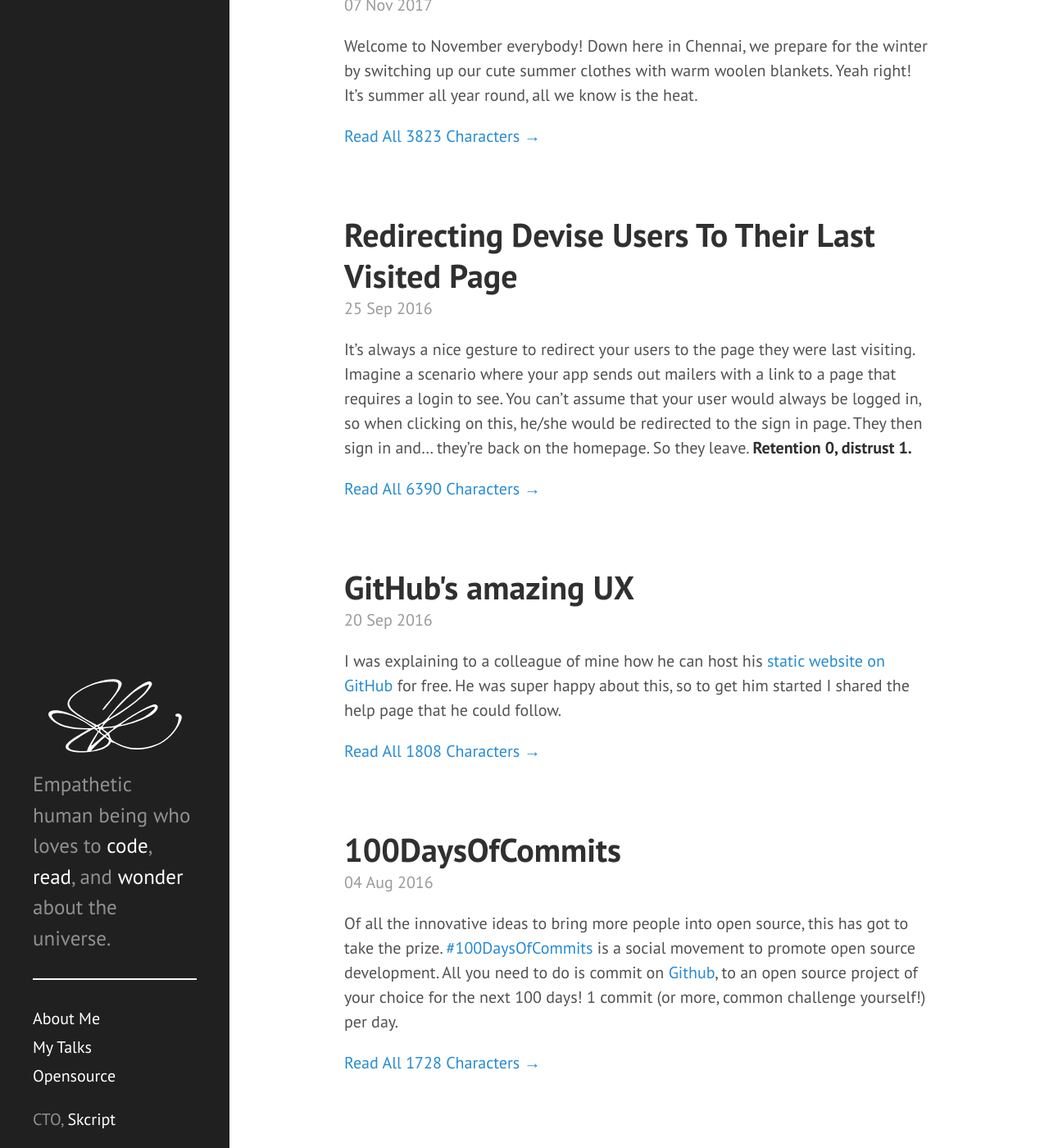
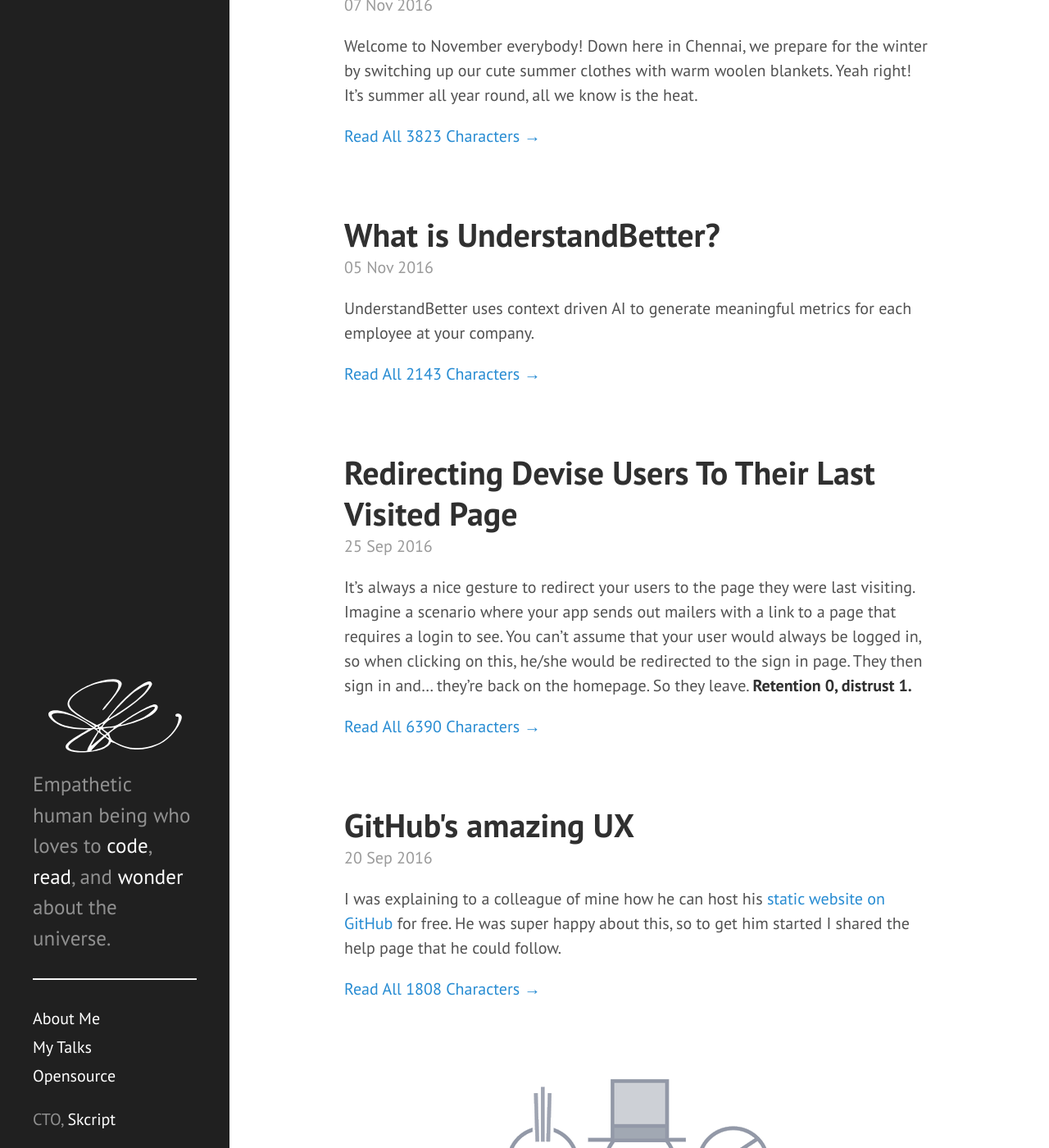
Before and after one commit to swaathi/swaathi.github.io, a Jekyll site: the page built from index.html, in a window 1280 px wide and 1400 px high, scrolled down 519 px. Shown: the whole window at 82% size. Built offline with Jekyll 4.4.1, drawn with Linux system fonts in a browser that asks for light colours; the list of posts is cut into pages by our own code; some of the changed text lies outside the part shown.

Commit message:
New post 🎉

```diff
--- /dev/null
+++ b/_posts/2016-10-05-what-is-understandbetter.md
@@ -0,0 +1,25 @@
+---
+layout: post
+title: What is UnderstandBetter?
+date: 2016-11-05 10:30:00 +5:30 GMT
+share: y
+---
+
+UnderstandBetter uses context driven AI to generate meaningful metrics for each employee at your company.
+
+<!--break-->
+
+<img src="/public/posts/2016-10-05/understandbetter.jpg" class="img" alt="UnderstandBetter Logo" />
+
+The platform, in the eyes of an employee is quite simple. Every 3 days of the week they receive a question. Each question will either help CEOs/HRs understand what their workload is, what their perspective of the company is, or what kind of person they are personally. These questions are framed by AI engine, which is custom tailored for your company.
+
+It helps CEOs & HRs measure the employee engagement quotient in the company, with little to no effort. Getting real-time feedback from the employees is the key component in measuring these data points today.
+
+To easily generate actionable goals from the responses, CEOs/HRs can start a direct One-on-One. This, in relation with the polarity of each response, will later be used to generate a report of the employees retention score and the employee engagement quotient.
+
+Analytics are at the core of UnderstandBetter. For each response, automatic summaries are generated, keywords are extracted and a measure of polarity and subjectivity is garnered. There are over 200 data points that we process, and 15 actionable metrics UnderstandEngine (AI Engine for UnderstandBetter) quantifies to help CEOs/HRs make more accurate employee decisions. Using this information, UnderstandBetter predicts the people who are about to leave the company.
+
+These are only our core features. To reach employees where ever they are, UnderstandBetter ties in with existing HRMs and other third party services. To promote realtime conversations with the entire team, we also have Town-halls (a company-wide real time conversation). As a feel good factor, “Memories” rekindles aspects of the company’s story (a kind of Facebook Memories for work).
+
+---
+We deeply care about employee happiness at [UnderstandBetter](https://understandbetter.co). You're always cared for here. Sign up for your 14 day free trial now!
--- a/_posts/2016-11-07-what-is-new-in-understandbetter.md
+++ b/_posts/2016-11-07-what-is-new-in-understandbetter.md
@@ -1,7 +1,7 @@
 ---
 layout: post
 title: What's new in UnderstandBetter?
-date: 2017-11-07 10:30:00 +5:30 GMT
+date: 2016-11-07 10:30:00 +5:30 GMT
 share: y
 ---
 
@@ -13,17 +13,17 @@
 
 We pushed a lot of nifty feature updates to [UnderstandBetter](https://understandbetter.co) too! Memories got a huge facelift, you can now tag a memory to a person, associate a weblink to it, and also link a Tweet or Facebook post directly.
 
-<img src="/public/posts/2017-11-07/memory_user.png" class="img" alt="UnderstandBetter Memory tagged to a person" />
+<img src="/public/posts/2016-11-07/memory_user.png" class="img" alt="UnderstandBetter Memory tagged to a person" />
 
 There's also new emoji's to express your memory better! What do you think? Write to us if you think these emoji's just can not emote your wide range of emotions. (I'm asking for the 💩 emoji, but no one seems to take me seriously, I wonder why?)
 
-<img src="/public/posts/2017-11-07/memory_form.png" class="img" alt="UnderstandBetter Memory form with emojis" />
+<img src="/public/posts/2016-11-07/memory_form.png" class="img" alt="UnderstandBetter Memory form with emojis" />
 
 Okay, we'll admit it, we were way too restrictive with Townhalls when we first launched it! We didn't even allow users to edit or delete comments, a little paranoid in retrospect, but we really thought humans were just robots who never made mistakes. There was an intervention and found out that this is not the case, so here you go! Power to you.
 
 You can now edit comments in Townhalls, and everything refreshes in realtime! You can continue your conversation as you would. We also show a little "edited" flag if someone has been naughty.
 
-<img src="/public/posts/2017-11-07/townhall_comment.png" class="img" alt="UnderstandBetter improved Townhall Comments" />
+<img src="/public/posts/2016-11-07/townhall_comment.png" class="img" alt="UnderstandBetter improved Townhall Comments" />
 
 There's also new options to toggle child comments, view only things you want to without getting distracted.
 
--- a/_posts/2016-11-17-reading-a-100-responses-in-30-minutes.md
+++ b/_posts/2016-11-17-reading-a-100-responses-in-30-minutes.md
@@ -1,7 +1,7 @@
 ---
 layout: post
 title: Reading a 100 responses in 30 minutes!
-date: 2017-11-17 16:30:00 +5:30 GMT
+date: 2016-11-17 16:30:00 +5:30 GMT
 share: y
 ---
 
@@ -13,7 +13,7 @@
 
 At Skcript, we have a company wide belief that technology's best use is increasing the productivity of humans. We knew it isn't efficient for a human to skim through a 100 longform responses and convert them into actionable goals. So that's when we called upon our little AI friend the UnderstandEngine.
 
-<img src="/public/posts/2017-11-17/understand_engine.jpeg" class="img" alt="UnderstandEngine Logo" />
+<img src="/public/posts/2016-11-17/understand_engine.jpeg" class="img" alt="UnderstandEngine Logo" />
 
 When an answer which is of considerable length hops by us, we parse just about everything we can about it.
 
@@ -23,13 +23,13 @@
 
 Here's how it looks like in action,
 
-<img src="/public/posts/2017-11-17/automatic_summary.jpeg" class="img" alt="Automatic Summary Generation with UnderstandEngine" />
+<img src="/public/posts/2016-11-17/automatic_summary.jpeg" class="img" alt="Automatic Summary Generation with UnderstandEngine" />
 
 ### Keyword Extraction
 
 Humans are lazy sometimes. In a few cases, we found that summaries might not be the best way to derive context. Keyword extraction saves the day in these places. An overview of the keywords used can be a quicker way to understand the overall emotion of the response.
 
-<img src="/public/posts/2017-11-17/keyword_extraction.jpg" class="img" alt="Keyword Extraction with UnderstandEngine" />
+<img src="/public/posts/2016-11-17/keyword_extraction.jpg" class="img" alt="Keyword Extraction with UnderstandEngine" />
 
 ### Polarity and Subjectivity Analysis
 
```
Also changed, not shown: public/posts/2016-10-05/understandbetter.jpg (added), public/posts/2016-11-07/memory_form.png (renamed from public/posts/2017-11-07/memory_form.png), public/posts/2016-11-07/memory_user.png (renamed from public/posts/2017-11-07/memory_user.png), public/posts/2016-11-07/townhall_comment.png (renamed from public/posts/2017-11-07/townhall_comment.png), public/posts/2016-11-17/automatic_summary.jpeg (renamed from public/posts/2017-11-17/automatic_summary.jpeg), public/posts/2016-11-17/keyword_extraction.jpg (renamed from public/posts/2017-11-17/keyword_extraction.jpg), public/posts/2016-11-17/understand_engine.jpeg (renamed from public/posts/2017-11-17/understand_engine.jpeg).
